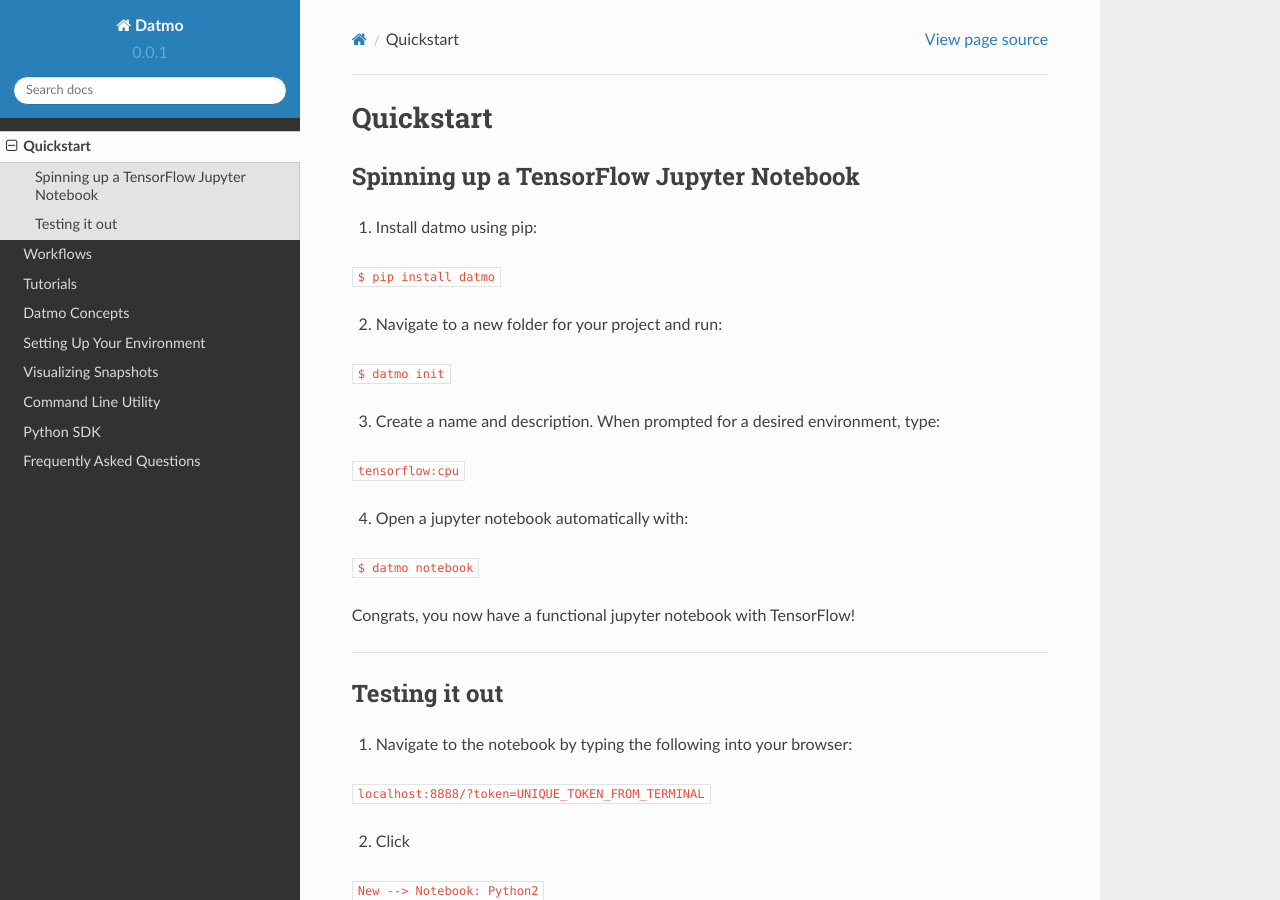
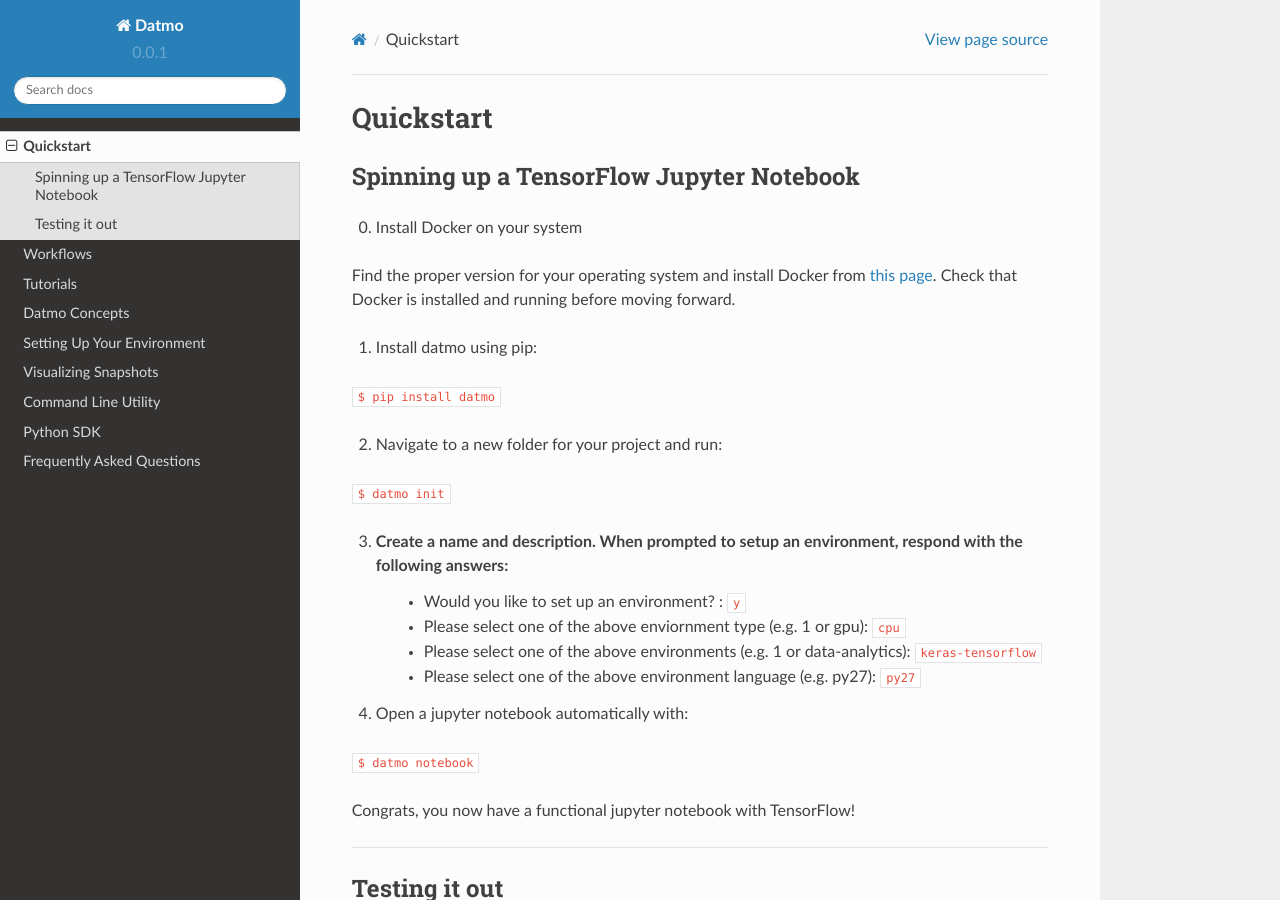
Before and after one commit to datmo/datmo, a Sphinx documentation site: the page built from docs/quickstart.rst, in a window 1280 px wide and 900 px high. Built offline with Sphinx 7.4.7 and the Read the Docs theme 2.0.0, drawn with Linux system fonts in a browser that asks for light colours; pages that are not in the unit, such as notebooks, are missing from menus.

Commit message:
HOTFIX: quickstart guide instructions due to recent environment changes

```diff
--- a/docs/quickstart.rst
+++ b/docs/quickstart.rst
@@ -3,6 +3,10 @@
 
 Spinning up a TensorFlow Jupyter Notebook
 --------------------------------------------
+
+0. Install Docker on your system
+
+Find the proper version for your operating system and install Docker from `this page <https://docs.docker.com/install/#supported-platforms>`_. Check that Docker is installed and running before moving forward.
 
 1. Install datmo using pip:
 
@@ -12,9 +16,11 @@
 
 ``$ datmo init``
 
-3. Create a name and description. When prompted for a desired environment, type:
-
-``tensorflow:cpu``
+3. Create a name and description. When prompted to setup an environment, respond with the following answers:
+    - Would you like to set up an environment? : ``y``
+    - Please select one of the above enviornment type (e.g. 1 or gpu): ``cpu``
+    - Please select one of the above environments (e.g. 1 or data-analytics): ``keras-tensorflow``
+    - Please select one of the above environment language (e.g. py27): ``py27``
 
 4. Open a jupyter notebook automatically with:
 
```
